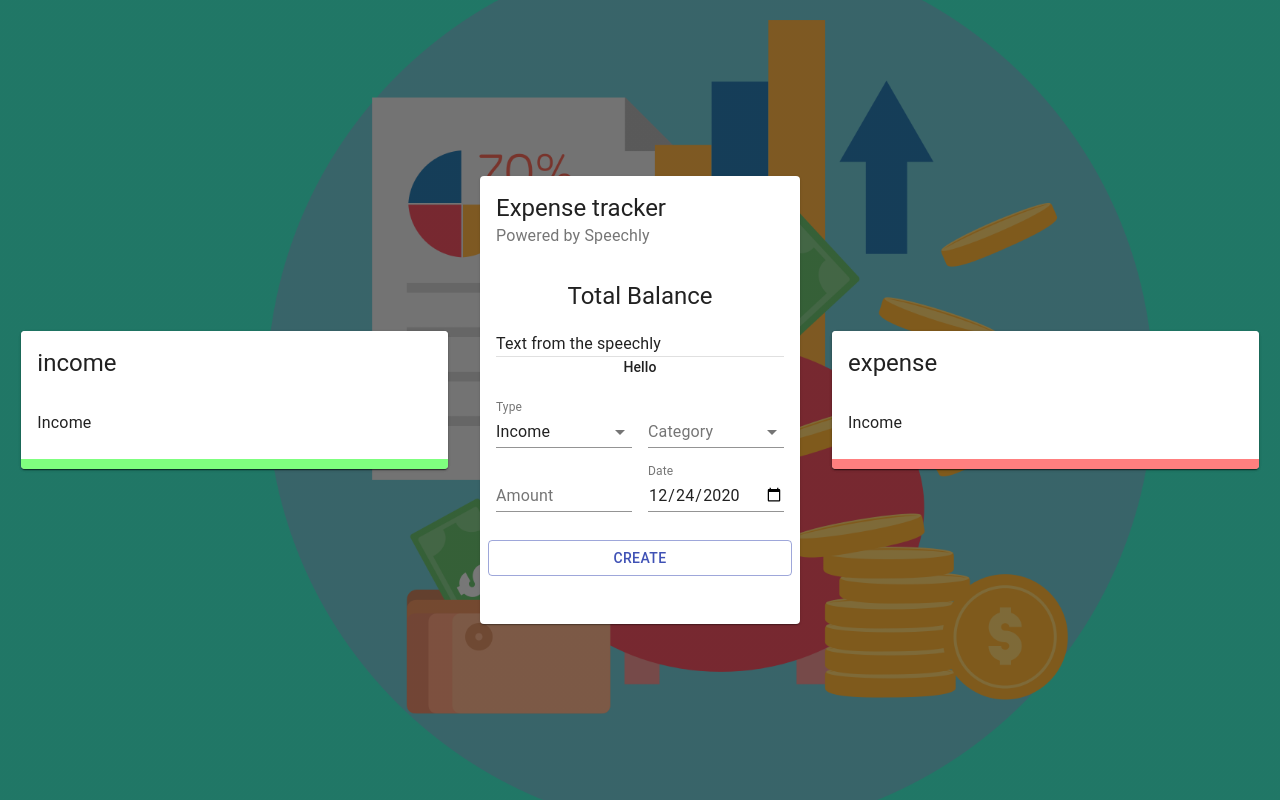
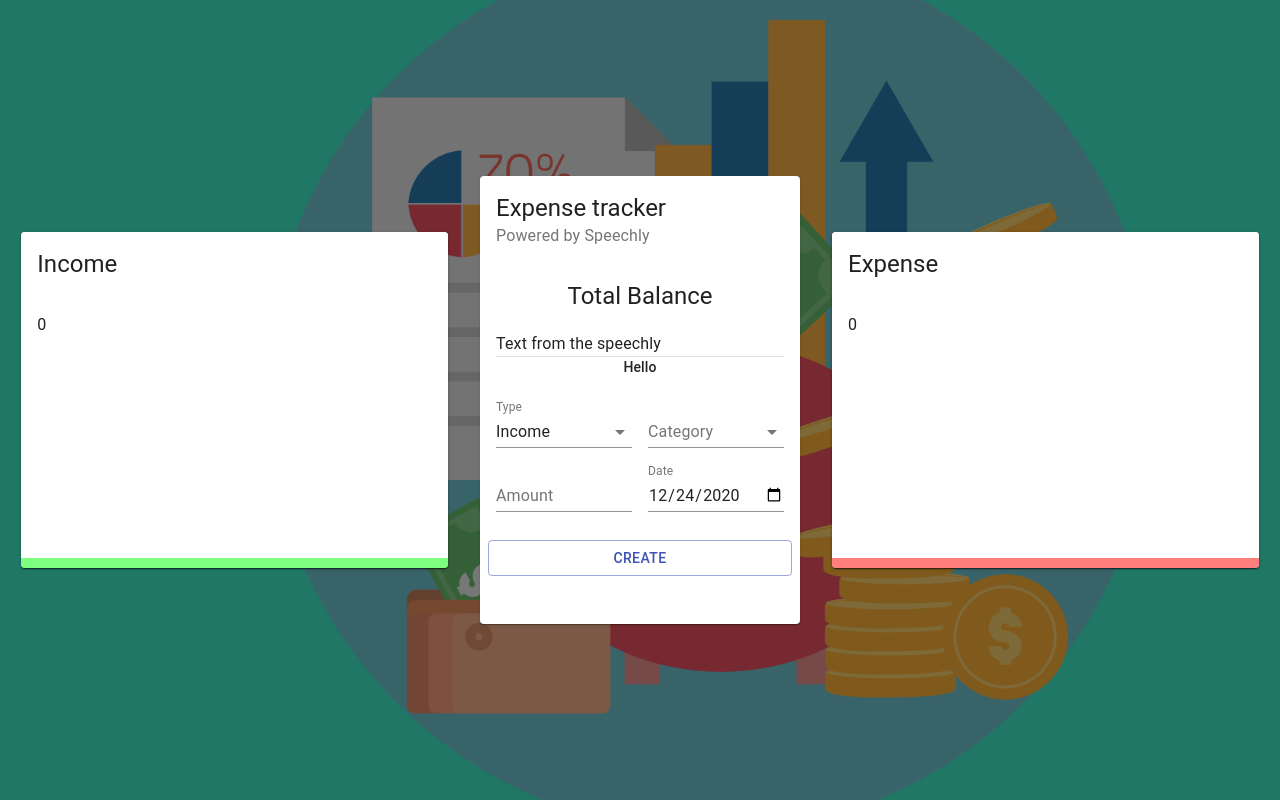
Before and after one commit to Roshith93/expense-app-voice, a React (Create React App) app: page / in a window 1280 px wide. Built offline with nearby package versions, Linux system fonts and the light colour scheme.

Commit message:
Added data to the chart

```diff
--- a/src/App.js
+++ b/src/App.js
@@ -18,7 +18,7 @@ const App = () => {
       >
         <Grid item xs={12} sm={4}>
           <Paper>
-            <Details title="income"/>
+            <Details title="Income"/>
           </Paper>
         </Grid>
         <Grid item xs={12} sm={3}>
@@ -26,7 +26,7 @@ const App = () => {
         </Grid>
         <Grid item xs={12} sm={4}>
           <Paper>
-            <Details  title="expense"/>
+            <Details  title="Expense"/>
           </Paper>
         </Grid>
       </Grid>
--- a/src/components/Details/Details.js
+++ b/src/components/Details/Details.js
@@ -3,14 +3,18 @@ import { Card, CardContent, CardHeader, Typography } from '@material-ui/core'
 import { Doughnut } from 'react-chartjs-2'
 
 import useDetailsStyle from './styles'
+import { useTrancations } from '../../useTrancations'
 
 export const Details = ({ title }) => {
   const classes = useDetailsStyle()
+  const { total, chartData } = useTrancations(title)
+  console.log(chartData)
   return (
-    <Card className={title === 'income' ? classes.income : classes.expense}>
+    <Card className={title === 'Income' ? classes.income : classes.expense}>
       <CardHeader title={title} />
       <CardContent>
-        <Typography component='h3'>Income</Typography>
+        <Typography component='h3'>{total}</Typography>
+        <Doughnut data={chartData}/>
       </CardContent>
     </Card>
   )
--- a/src/components/List/List.js
+++ b/src/components/List/List.js
@@ -36,7 +36,7 @@ export const List = () => {
               <ListItemAvatar>
                 <Avatar
                   className={
-                    transaction.type === 'income'
+                    transaction.type === 'Income'
                       ? classes.avatarIncome
                       : classes.avatarExpense
                   }
--- a/src/context/index.js
+++ b/src/context/index.js
@@ -7,7 +7,7 @@ const initialState = []
 export const ExpenseTrackerContext = createContext(initialState)
 
 export const Provider = ({ children }) => {
-  const [transactions, dispatch] = useReducer(rootReducer)
+  const [transactions, dispatch] = useReducer(rootReducer, initialState)
   const deleteTransactions = (id) => {
     dispatch({
       type: DELETE_TRANSACTIONS,
--- /dev/null
+++ b/src/useTrancations.js
@@ -0,0 +1,34 @@
+import { useContext } from 'react'
+import { ExpenseTrackerContext } from './context'
+
+import {
+  incomeCategories,
+  expenseCategories,
+  resetCategories,
+} from './constants'
+
+export const useTrancations = (title) => {
+  console.log(title)
+  resetCategories()
+  const { transactions } = useContext(ExpenseTrackerContext)
+  const transactionsPerType = transactions.filter((t) => t.type === title)
+  const total = transactionsPerType.reduce((acc, curVal) => acc += curVal.amount, 0  )
+  const categories = title === 'Income' ? incomeCategories : expenseCategories
+  console.log({transactionsPerType, total, categories})
+
+  transactionsPerType.forEach((t) => {
+    const category = categories.find((c) => c.type === t.category)
+    if (category) category.amount += t.amount
+  })
+  const filteredCategories = categories.filter((c) => c.amount > 0)
+  const chartData = {
+    datasets: [
+      {
+        data: filteredCategories.map((c) => c.amount),
+        backgroundColor: filteredCategories.map((c) => c.color),
+      },
+    ],
+    labels: filteredCategories.map((c) => c.type),
+  }
+  return {  total, chartData }
+}
```
